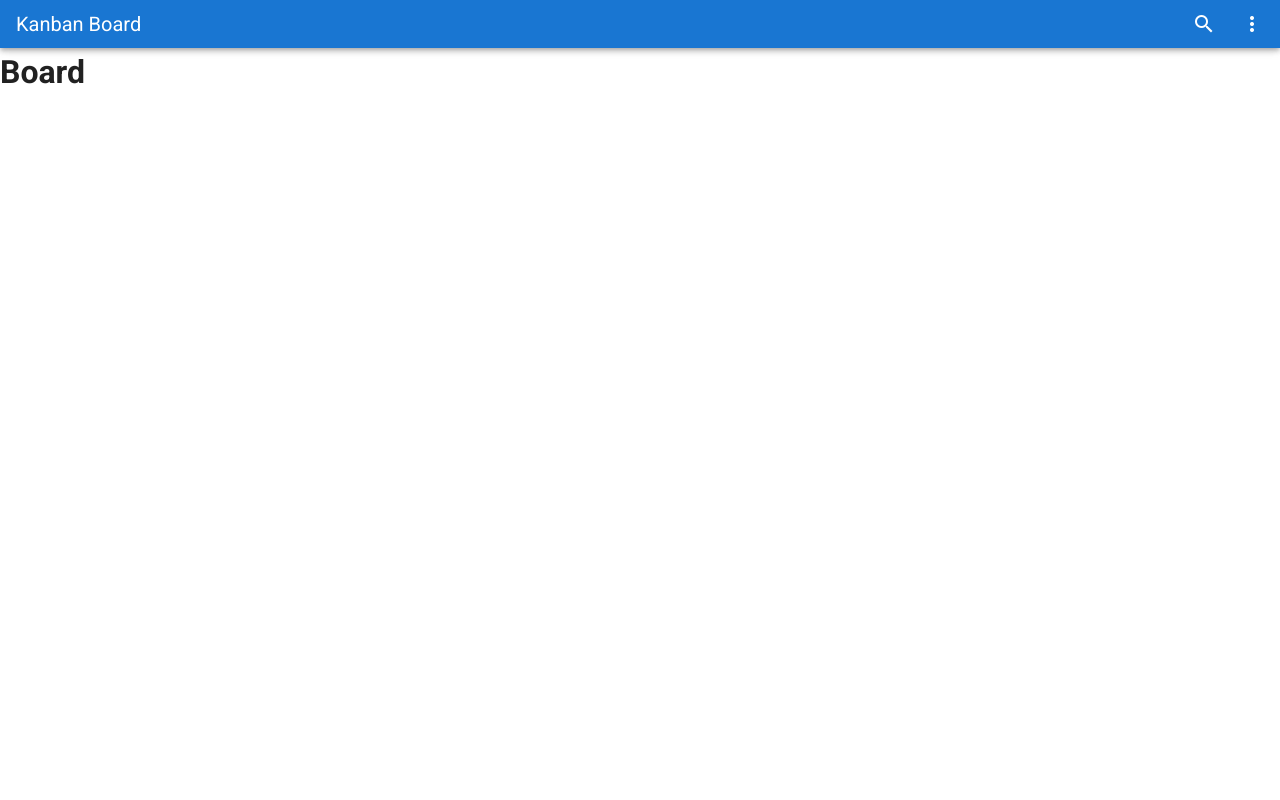
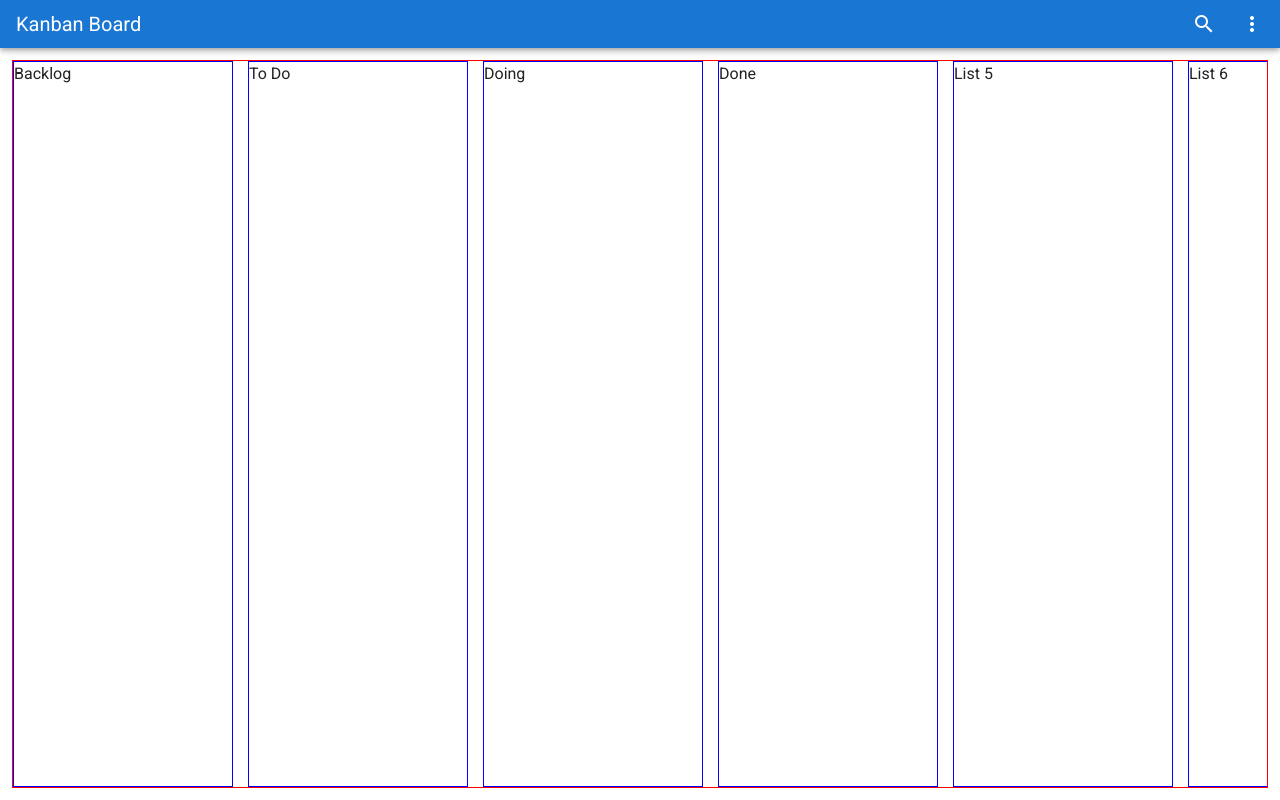
Before and after one commit to edderrd/kanban-board, a Vue app: page / in a window 1280 px wide. Built offline with nearby package versions, Linux system fonts and the light colour scheme.

Commit message:
Layout to horizontal scroll

```diff
--- a/src/App.vue
+++ b/src/App.vue
@@ -17,7 +17,9 @@
     </v-app-bar>
 
     <v-content>
-      <Board />
+      <v-container fluid fill-height>
+        <Board :lists="lists" />
+      </v-container>
     </v-content>
   </v-app>
 </template>
@@ -33,7 +35,17 @@ export default {
   },
 
   data: () => ({
-    //
+    lists: [
+      {id: 1, name: 'Backlog', order: 1, cards: []},
+      {id: 2, name: 'To Do', order: 2, cards: []},
+      {id: 3, name: 'Doing', order: 3, cards: []},
+      {id: 4, name: 'Done', order: 3, cards: []},
+      {id: 5, name: 'List 5', order: 5, cards: []},
+      {id: 6, name: 'List 6', order: 6, cards: []},
+      {id: 7, name: 'List 7', order: 7, cards: []},
+      {id: 8, name: 'List 8', order: 8, cards: []},
+      {id: 9, name: 'List 9', order: 9, cards: []},
+    ]
   }),
 };
 </script>
--- a/src/components/Board.vue
+++ b/src/components/Board.vue
@@ -1,9 +1,32 @@
 <template>
-  <h1>Board</h1>
+  <div class="kanban-board-container">
+    <List :list="list" v-for="list in lists" :key="list.id" />
+  </div>
 </template>
 
 <script>
+import List from './List.vue'
+
 export default {
+  components: { List },
 
+  props: {
+    lists: { required: true, type: Array, default: () => ([]) }
+  }
 }
 </script>
+
+<style>
+  .kanban-board-container {
+    display: flex;
+    border: 1px solid red;
+    height: 100%;
+    overflow-x: auto;
+    flex-wrap: nowrap;
+  }
+
+  .kanban-board-container > div {
+    margin-right: 15px;
+  }
+
+</style>
--- /dev/null
+++ b/src/components/List.vue
@@ -0,0 +1,24 @@
+<template>
+  <div class="kanban-board-list">
+    <div>
+      <span>{{ list.name }}</span>
+    </div>
+  </div>
+</template>
+
+<script>
+export default {
+  props: {
+    list: { rqeuired: true, type: Object, default: () => ({})}
+  }
+}
+</script>
+
+<style>
+  .kanban-board-list {
+    display: flex;
+    width: 220px;
+    border: 1px solid blue;
+    flex: 0 0 auto;
+  }
+</style>
```
